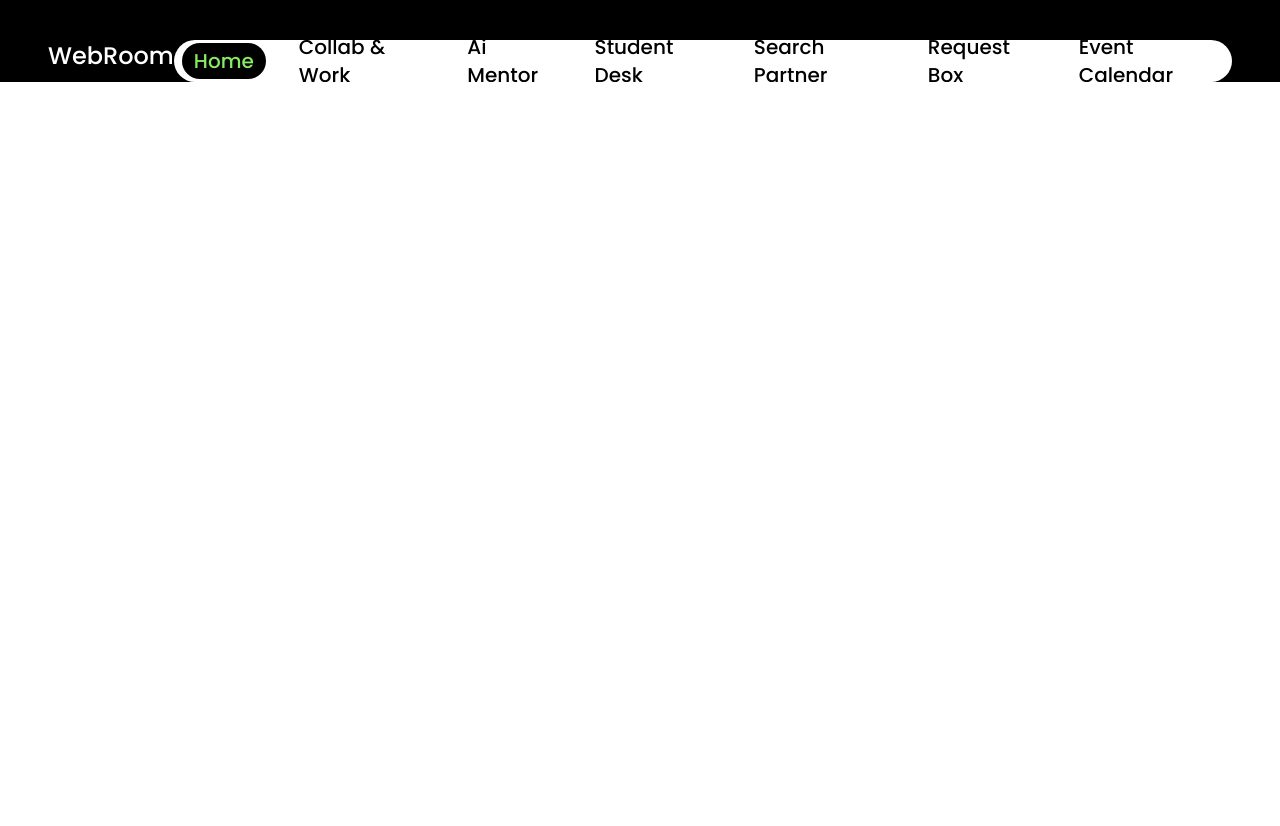
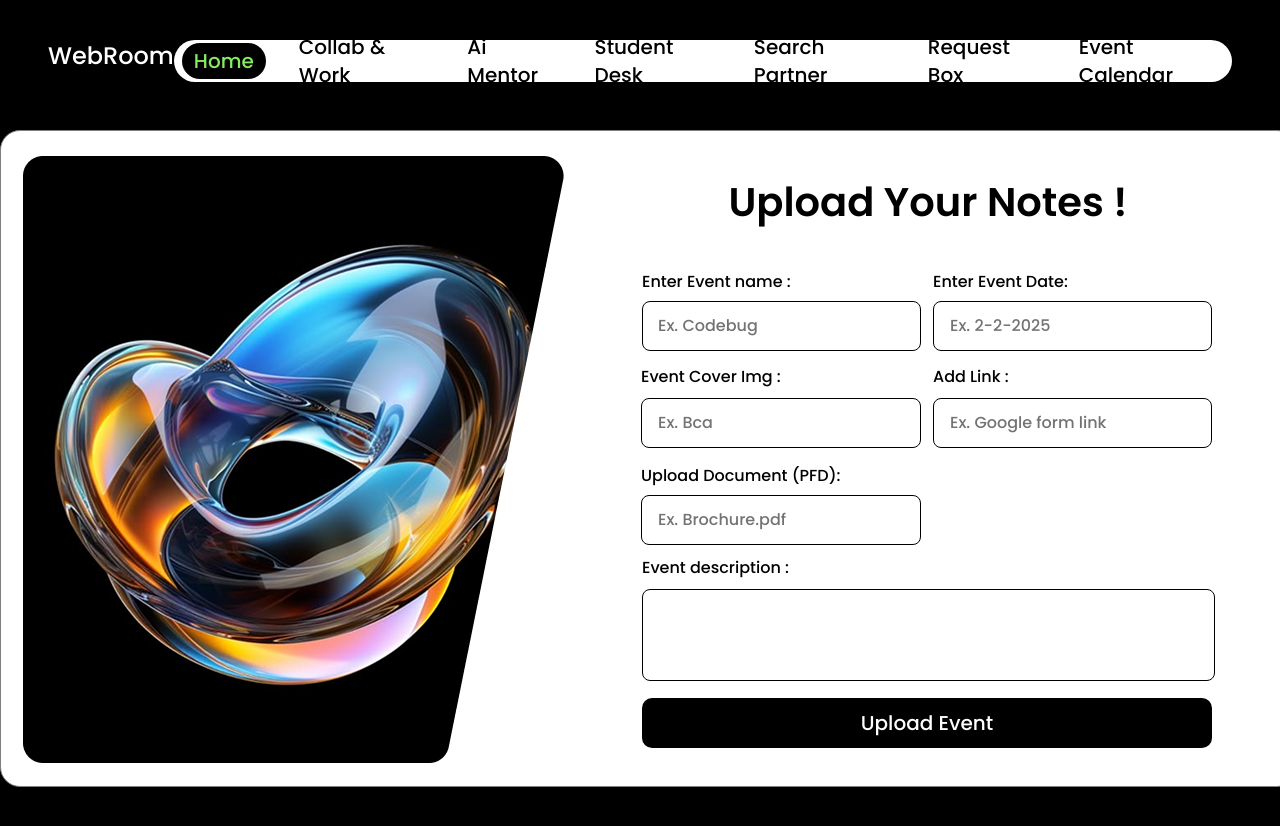
Before and after one commit to syedkumailraza2/Almighty-verse_CodeBug2025, a React (Vite) app: page /student-desk in a window 1280 px wide. Shown: the top 826 px of the page. Before the commit the page ends 800 px from the top, so only its background shows below. Built offline with nearby package versions, Linux system fonts and the light colour scheme.

Commit message:
Add Notes

```diff
--- a/package.json
+++ b/package.json
@@ -12,6 +12,7 @@
   "dependencies": {
     "@tailwindcss/vite": "^4.0.9",
     "axios": "^1.8.1",
+    "lucide-react": "^0.476.0",
     "react": "^19.0.0",
     "react-dom": "^19.0.0",
     "react-router-dom": "^7.2.0",
--- a/src/App.jsx
+++ b/src/App.jsx
@@ -6,6 +6,7 @@ import Thirdparty from './Pages/Thirdparty'
 import SearchPartner from './Pages/SearchPartner'
 import Inbox from './Pages/Inbox'
 import AllEvents from './Pages/Event'
+import Addnotes from './Pages/Addnotes'
 
 function App() {
   return (
@@ -16,6 +17,7 @@ function App() {
         <Route path="/search-partner" element={<SearchPartner/>} />
         <Route path="/request-box" element={<Inbox/>} />
         <Route path="/event-calendar" element={<AllEvents/>} />
+        <Route path="/student-desk" element={<Addnotes/>} />
       </Routes>
     </div>
   )
--- /dev/null
+++ b/src/Pages/Addnotes.jsx
@@ -0,0 +1,62 @@
+import React from 'react'
+
+function Addnotes() {
+  return (
+    <div className='bg-[#000] py-12 flex-col  w-full'>
+           <div className="w-[1297px] h-[657px] relative bg-[#fff] rounded-[20px] border border-[#808080] backdrop-blur-[18.60px]  overflow-hidden mx-auto">
+  <div className="left-[203px] top-[563px] absolute text-center text-white text-[40px] font-bold font-['Poppins']">WebRoom.</div>
+  <div className="left-[22px] top-[25px] absolute justify-start items-center gap-[77px] inline-flex">
+    <img src='uploadnotesimg.png'></img>
+    <div className="w-[574px] flex-col justify-start items-center gap-[38px] inline-flex">
+      <div className="self-stretch text-center text-black text-[40px] font-semibold font-['Poppins']">Upload Your Notes !</div>
+      <div className="w-[574px] h-[478px] relative">
+        <div className="w-[279px] h-[81px] left-[1px] top-0 absolute flex-col justify-start items-start gap-[7px] inline-flex">
+          <div className="self-stretch text-black text-base font-medium font-['Poppins']">Enter Event name :</div>
+          <div className="self-stretch h-[50px] flex-col justify-center items-start gap-2.5 flex">
+            <div className="self-stretch h-[50px] bg-white rounded-lg border border-black" />
+          </div>
+          <div className="w-[100px] h-6 left-[16px] top-[44px] absolute text-neutral-500 text-base font-medium font-['Poppins']">Ex. Codebug</div>
+        </div>
+        <div className="w-[279px] h-[81px] left-[292px] top-0 absolute flex-col justify-start items-start gap-[7px] inline-flex">
+          <div className="self-stretch text-black text-base font-medium font-['Poppins']">Enter Event Date:</div>
+          <div className="self-stretch h-[50px] px-4 py-[13px] bg-white rounded-lg border border-black justify-start items-center gap-2.5 inline-flex">
+            <div className="text-center text-neutral-500 text-base font-medium font-['Poppins']">Ex. 2-2-2025</div>
+          </div>
+        </div>
+        <div className="w-[280px] h-[83px] left-0 top-[95px] absolute flex-col justify-start items-start gap-[9px] inline-flex">
+          <div className="self-stretch text-black text-base font-medium font-['Poppins']">Event Cover Img :</div>
+          <div className="self-stretch h-[50px] px-4 py-[13px] bg-white rounded-lg border border-black justify-start items-center gap-2.5 inline-flex">
+            <div className="text-center text-neutral-500 text-base font-medium font-['Poppins']">Ex. Bca</div>
+          </div>
+        </div>
+        <div className="w-[280px] h-[81px] left-0 top-[194px] absolute flex-col justify-start items-start gap-[7px] inline-flex">
+          <div className="self-stretch text-black text-base font-medium font-['Poppins']">Upload Document (PFD):</div>
+          <div className="self-stretch h-[50px] px-4 py-[13px] bg-white rounded-lg border border-black justify-start items-center gap-2.5 inline-flex">
+            <div className="text-center text-neutral-500 text-base font-medium font-['Poppins']">Ex. Brochure.pdf</div>
+          </div>
+        </div>
+        <div className="w-[279px] h-[83px] left-[292px] top-[95px] absolute flex-col justify-start items-start gap-[9px] inline-flex">
+          <div className="self-stretch text-black text-base font-medium font-['Poppins']">Add Link :</div>
+          <div className="self-stretch h-[50px] px-4 py-[13px] bg-white rounded-lg border border-black justify-start items-center gap-2.5 inline-flex">
+            <div className="text-center text-neutral-500 text-base font-medium font-['Poppins']">Ex. Google form link</div>
+          </div>
+        </div>
+        <div className="w-[573px] h-[125px] left-[1px] top-[286px] absolute flex-col justify-start items-start gap-2.5 inline-flex">
+          <div className="w-[573px] h-[125px] relative">
+            <div className="w-[573px] h-[92px] left-0 top-[33px] absolute bg-white rounded-lg border border-black" />
+            <div className="left-0 top-0 absolute text-center text-black text-base font-medium font-['Poppins']">Event description :</div>
+          </div>
+        </div>
+        <div className="w-[570px] h-[50px] px-[218px] py-2 left-[1px] top-[428px] absolute bg-black rounded-[10px] justify-center items-center gap-2.5 inline-flex">
+          <div className="text-center text-white text-xl font-medium font-['Poppins']">Upload Event</div>
+        </div>
+      </div>
+    </div>
+  </div>
+</div>
+    </div>
+
+  )
+}
+
+export default Addnotes
--- a/src/main.jsx
+++ b/src/main.jsx
@@ -3,9 +3,11 @@ import ReactDOM from 'react-dom/client'
 import { BrowserRouter } from 'react-router-dom'
 import App from './App.jsx'
 import './index.css'
+import Addnotes from './Pages/Addnotes.jsx'
 
 ReactDOM.createRoot(document.getElementById('root')).render(
   <BrowserRouter>
-    <App />
+     <App />
+
   </BrowserRouter>
 )
```
Also changed, not shown: public/uploadnotesimg.png (added), src/Pages/Studentdesk.jsx (added), 1 other file (tests, documents, lock files or other folders).
